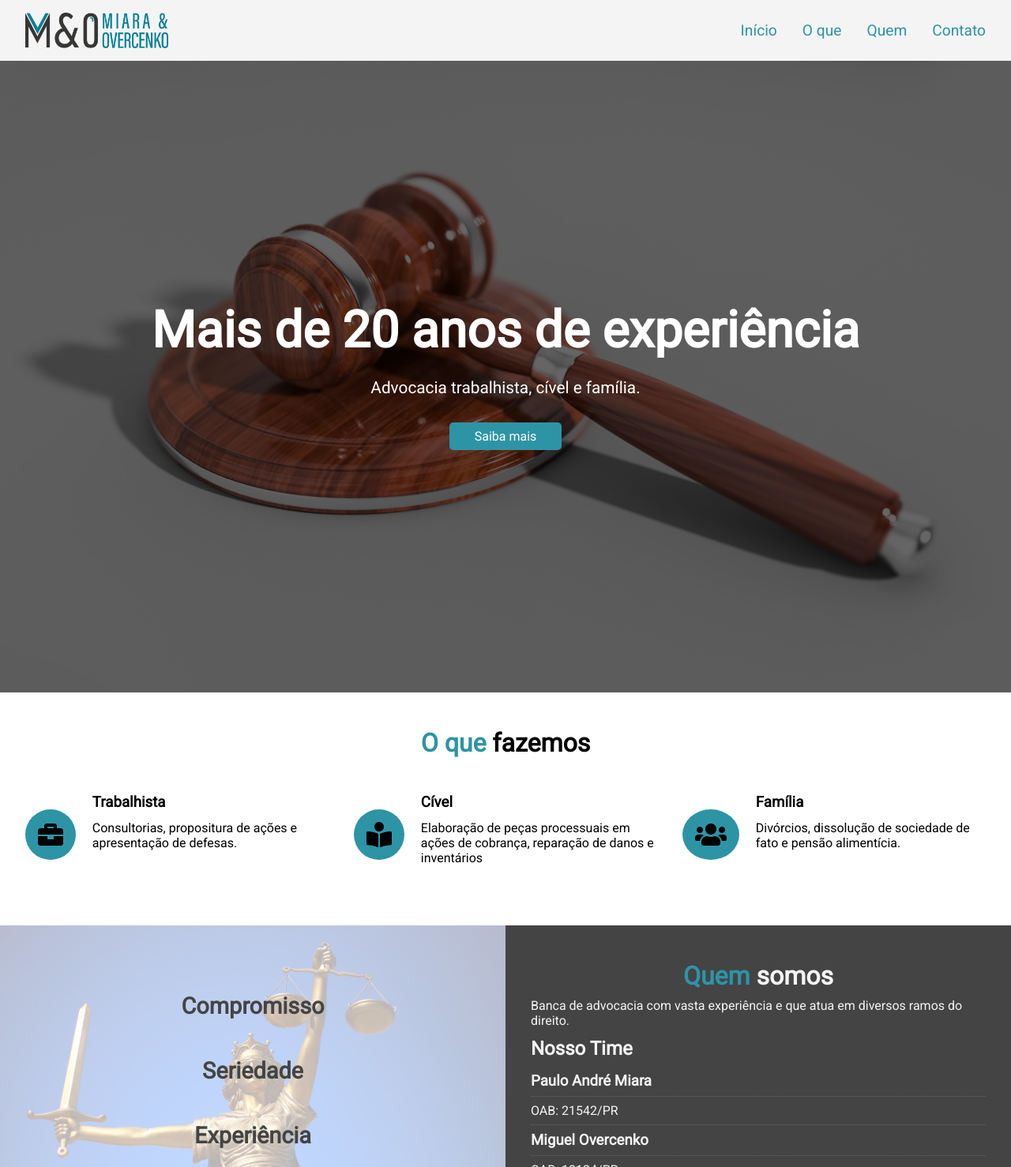
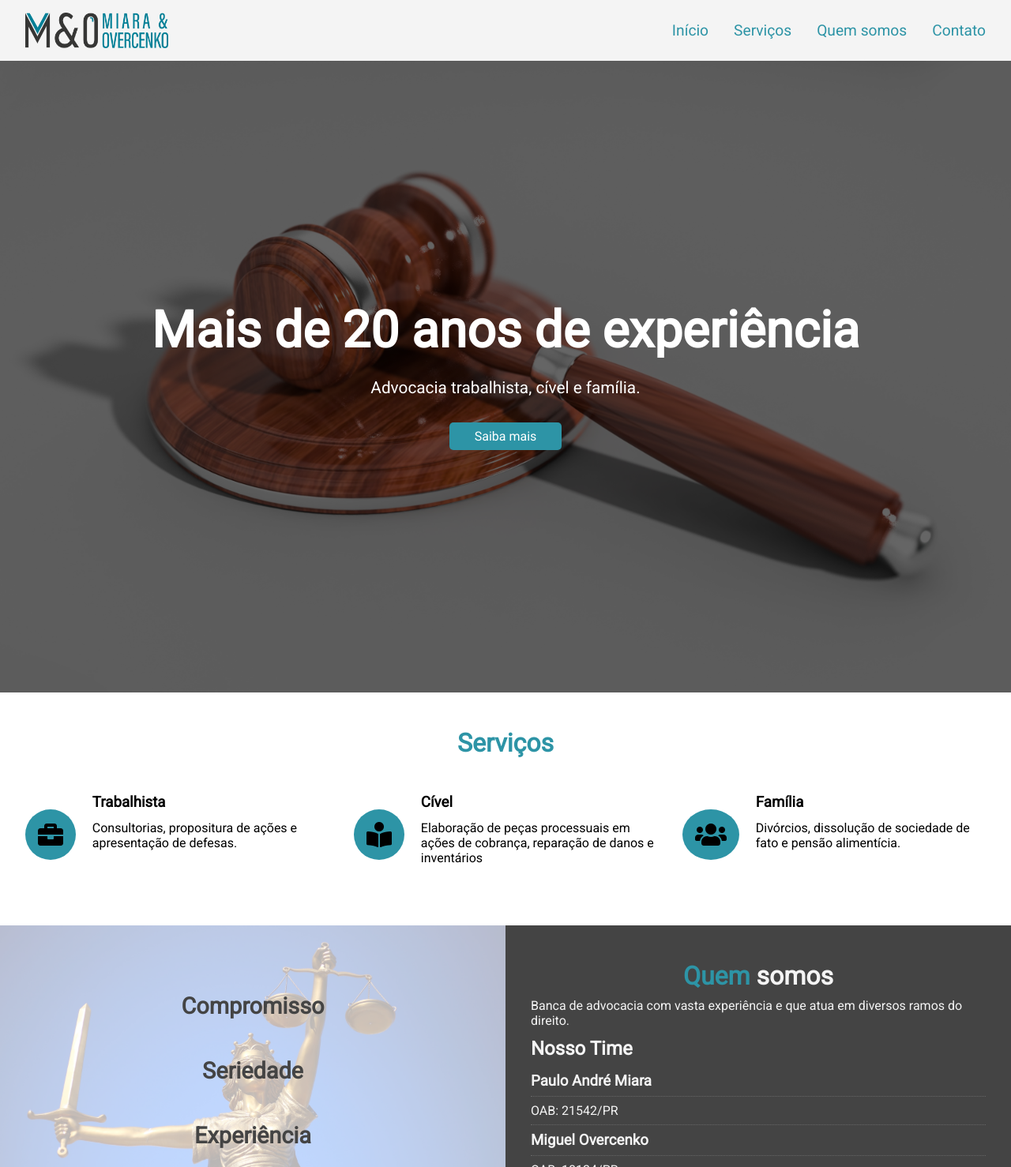
Before and after one commit to thilucas/miara-overcenko, a plain HTML site: page index.html in a window 1280 px wide. Shown: the top 1478 px of the page at 79% size. Drawn offline with nearby package versions, Linux system fonts and the light colour scheme; some packages are replaced by stand-ins of ours.

Commit message:
Changed to Serviços

```diff
--- a/index.html
+++ b/index.html
@@ -4,6 +4,7 @@
     <meta charset="UTF-8" />
     <meta name="viewport" content="width=device-width, initial-scale=1.0" />
     <meta http-equiv="X-UA-Compatible" content="ie=edge" />
+    <meta name="description" content="Advocacia trabalhista, cível e família em Ponta Grossa - PR. Mais de 20 anos de experiência e banca de advocacia com vasta experiência e que atua em diversos ramos do direito."/>
     <link
       rel="stylesheet"
       href="https://use.fontawesome.com/releases/v5.11.2/css/all.css"
@@ -30,8 +31,8 @@
       <img src="/img/Logo.png" alt="Logo" class="logo"/>
       <ul>
         <li><a href="#showcase">Início</a></li>
-        <li><a href="#Oque">O&nbspque</a></li>
-        <li><a href="#Quem">Quem</a></li>
+        <li><a href="#Oque">Serviços</a></li>
+        <li><a href="#Quem">Quem&nbspsomos</a></li>
         <li><a href="#contato">Contato</a></li>
       </ul>
     </nav>
@@ -54,7 +55,7 @@
     <section id="Oque">
       <div class="container">
         <h2 class="text-center m-heading py-2">
-          <span class="text-primary">O que </span>fazemos
+          <span class="text-primary">Serviços</span>
         </h2>
       </div>
       <div class="items">
@@ -111,7 +112,7 @@
           Banca de advocacia com vasta experiência e que atua em diversos ramos do direito.
         </p>
         <h2 class="">Nosso Time</h2>
-        <ul class="list ">
+        <ul class="list">
           <li><h3>Paulo André Miara</h3></li>
           <li>OAB: 21542/PR</li>
           <li><h3>Miguel Overcenko</h3></li>
```
